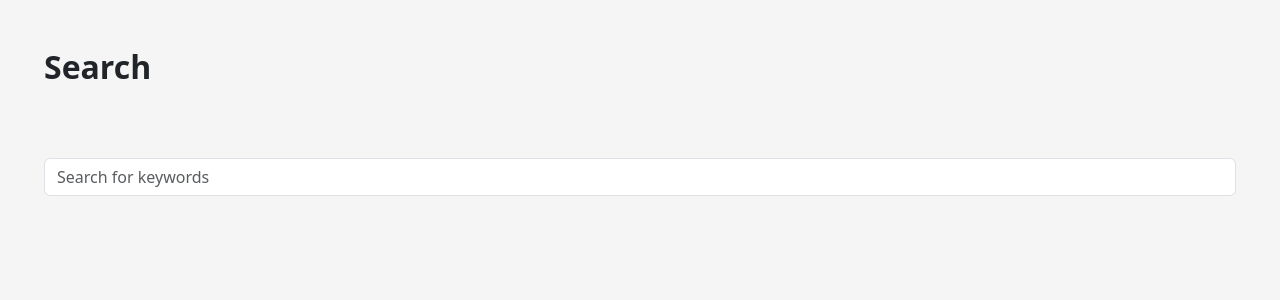
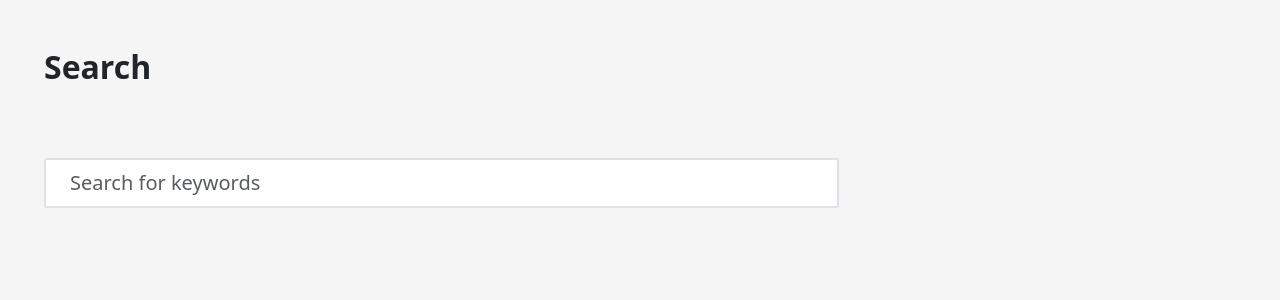
Before and after one commit to Mohamed-Magdey/text-search, an Angular app: page / in a window 1280 px wide. Shown: the top 300 px of the page. Built offline with nearby package versions, Linux system fonts and the light colour scheme.

Commit message:
Style clear search & Refactor

```diff
--- a/src/app/app.component.html
+++ b/src/app/app.component.html
@@ -1,17 +1,19 @@
 <main class="container-fluid">
+  <div class="row g-0">
+    <div class="col-8">
       <h2 class="fw-bold mb-5">Search</h2>
       <div class="input-group pt-4 mb-4">
         <input
           type="text"
-      class="form-control"
+          class="form-control form-control-lg"
           placeholder="Search for keywords"
-      [ngModel]="searchQuery()"
-      (ngModelChange)="onSearch($event)"
+          [value]="searchQuery()"
+          (input)="onSearch($event)"
         />
         @if (searchQuery()) {
-      <div (click)="clearSearch()"
-      aria-label="Clear search">x</div>
+          <div class="clear-search" (click)="clearSearch()">&times;</div>
         }
       </div>
-  {{searchQuery()}}
+    </div>
+  </div>
 </main>
--- a/src/app/app.component.scss
+++ b/src/app/app.component.scss
@@ -1,4 +1,39 @@
 main {
   background-color: #f5f5f5;
   height: 100%;
+
+  .form-control {
+    border-radius: 3px;
+    border-width: 2px;
+    padding-left: 1.5rem;
+
+    &:focus {
+      border-color: #e8e8e8;
+      box-shadow: none;
+      z-index: 0;
+    }
+  }
+
+  .clear-search {
+    position: absolute;
+    bottom: 18px;
+    right: 25px;
+    background: rgba(0, 0, 0, 0.5);
+    color: #fff;
+    width: 15px;
+    height: 15px;
+    border-radius: 50%;
+    display: flex;
+    align-items: center;
+    justify-content: center;
+    font-size: 15px;
+    cursor: pointer;
+    font-family: auto;
+  }
+
+  .input-group > :not(:first-child):not(.dropdown-menu):not(.valid-tooltip):not(.valid-feedback):not(.invalid-tooltip):not(.invalid-feedback) {
+    margin-left: 0;
+    border-top-left-radius: 50%;
+    border-bottom-left-radius: 50%;
+  }
 }
--- a/src/app/app.component.ts
+++ b/src/app/app.component.ts
@@ -1,22 +1,22 @@
-import { Component, signal } from '@angular/core';
-import { FormsModule } from '@angular/forms';
+import { ChangeDetectionStrategy, Component, signal } from '@angular/core';
 
 @Component({
   selector: 'app-root',
   standalone: true,
-  imports: [FormsModule],
+  imports: [],
   templateUrl: './app.component.html',
-  styleUrl: './app.component.scss'
+  styleUrl: './app.component.scss',
+  changeDetection: ChangeDetectionStrategy.OnPush
 })
 export class AppComponent {
-  searchQuery = signal('');
+  searchQuery = signal<string>('');
 
-  onSearch(event: string): void {
-    console.log(event);
-    this.searchQuery.set(event);
+  onSearch(event: Event): void {
+    const input = event.target as HTMLInputElement
+    this.searchQuery.set(input.value);
   }
 
   clearSearch(): void {
-
+    this.searchQuery.set('');
   }
 }
```
Lines whose indentation alone changed are shown as unchanged.
